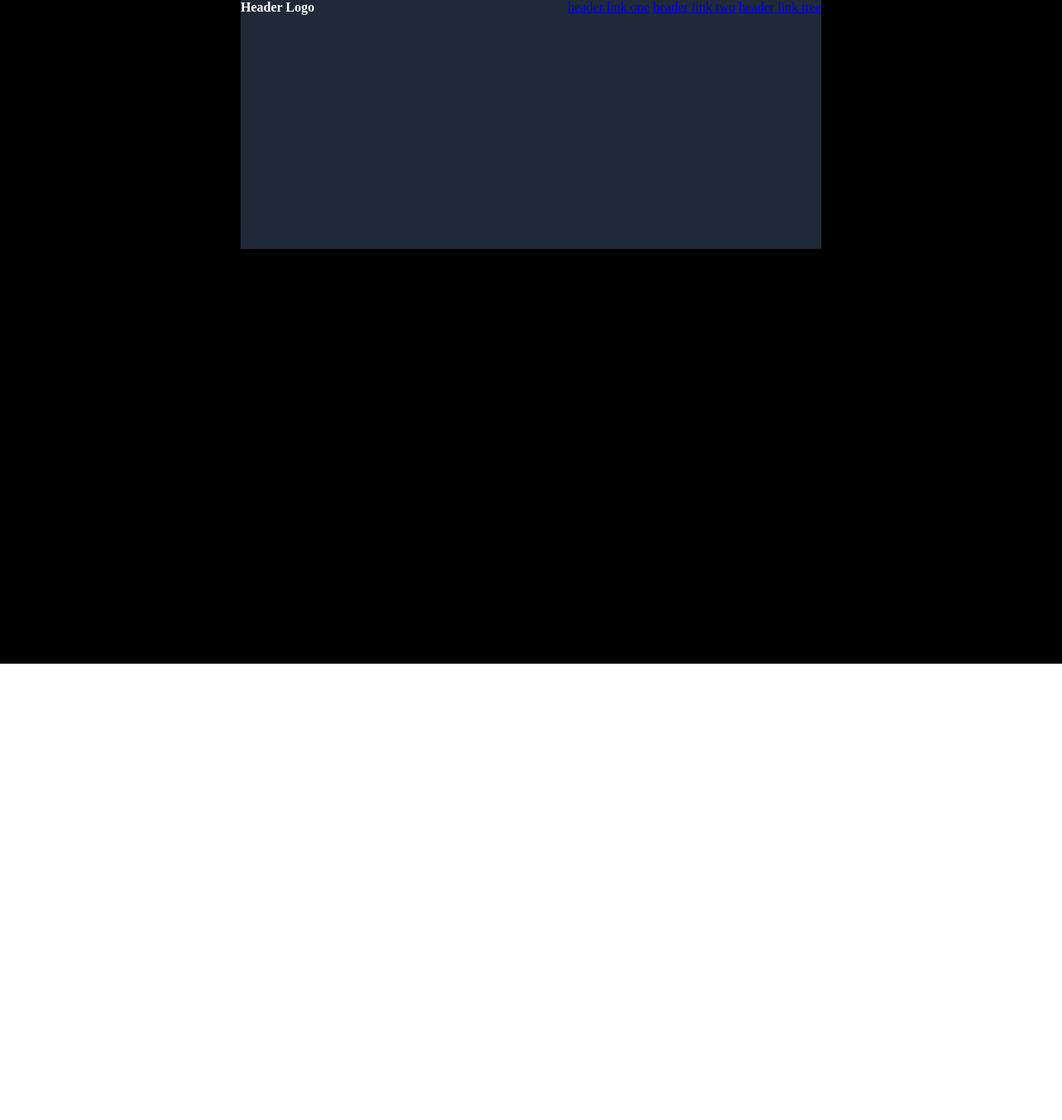
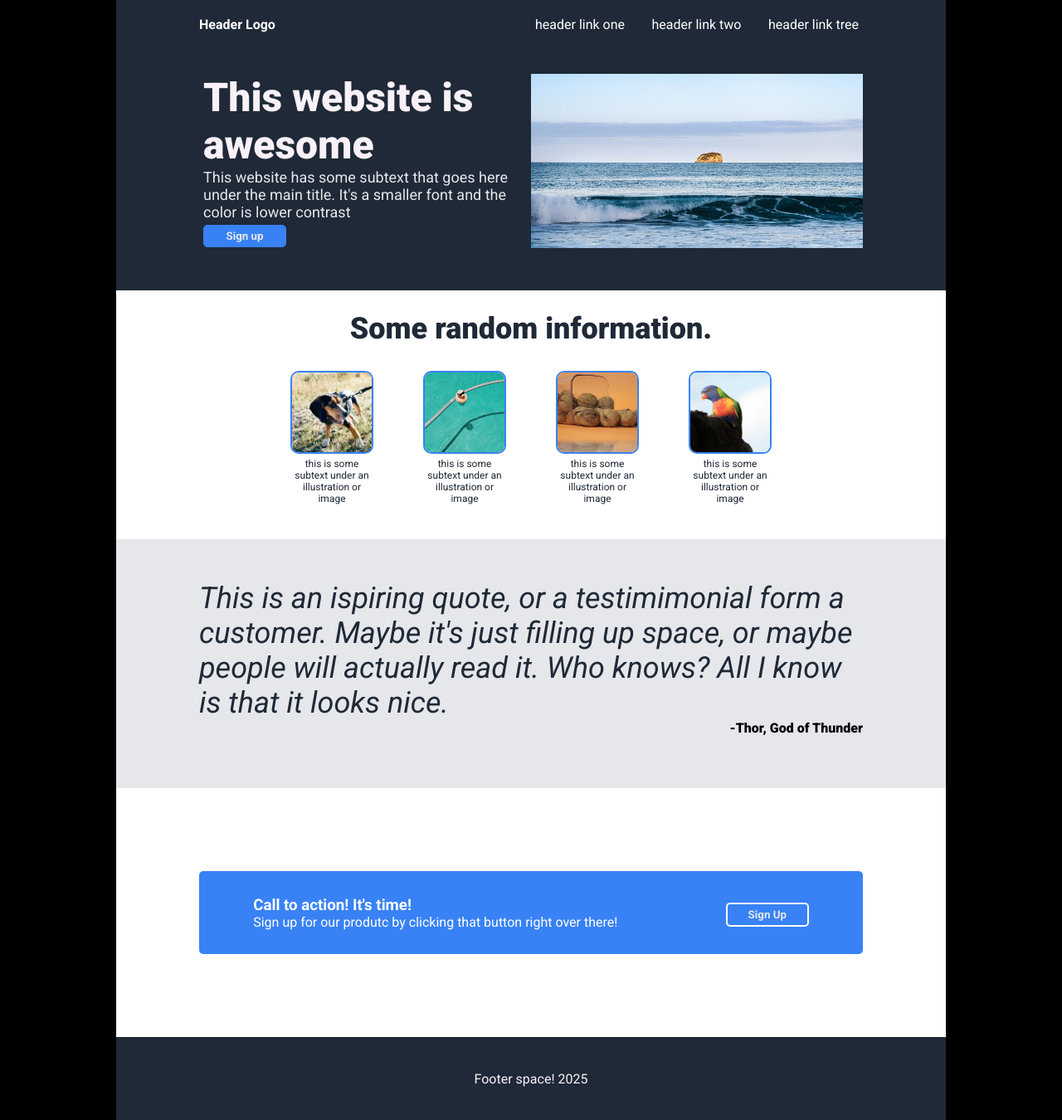
Before and after one commit to jeanmends/lading-page, a plain HTML site: page index.html in a window 1280 px wide. Shown: the whole page at 83% size. Before the commit the page ends 800 px from the top, so only its background shows below. Drawn offline with Linux system fonts and the light colour scheme.

Commit message:
project done

```diff
--- a/index.html
+++ b/index.html
@@ -20,6 +20,42 @@
 
                 </div>
             </div>
+            <div class="hero-main">
+                <div class="hero-main-left">
+                    <h1>This website is awesome</h1>
+                    <p>This website has some subtext that goes here under the main title. It's a smaller font and the color is lower contrast</p>
+                    <button class="buttons">Sign up</button>
+                </div>
+                <div class="hero-main-rigth">
+                   <img src="images/hero.jpg">
+                </div>
+            </div>
+        </div>
+        <div class="information-section">
+           <h3>Some random information.</h3>
+           <div class="information-section-hero">
+            <div class="information-card"><div class="information-card-details"><img src="images/card-1.jpg"></div>this is some subtext under an illustration or image</div>
+            <div class="information-card"><div class="information-card-details"><img src="images/card-2.jpg"></div>this is some subtext under an illustration or image</div>
+            <div class="information-card"><div class="information-card-details"><img src="images/card-3.jpg"></div>this is some subtext under an illustration or image</div>
+            <div class="information-card"><div class="information-card-details"><img src="images/card-4.jpg"></div>this is some subtext under an illustration or image</div>
+           </div>
+        </div>
+        <div class="quote-section">
+            <div class="text-quote"><p>This is an ispiring quote, or a testimimonial form a customer. Maybe it's just filling up space, or maybe people will actually read it. Who knows? All I know is that it looks nice.</p></div>
+            <div class="author-quote">-Thor, God of Thunder</div>
+
+        </div>
+        <div class="section-action">
+            <div class="section-call-to-action">
+                <div class="call-to-action-text">
+                    <h3>Call to action! It's time!</h3>
+                    <p>Sign up for our produtc by clicking that button right over there!</p>
+                </div>
+                <button class="buttons sign-up">Sign Up</button>
+            </div>
+        </div>
+        <div class="footer">
+            Footer space! 2025
         </div>
     </div>
 </body>
--- a/styles/index.css
+++ b/styles/index.css
@@ -1,31 +1,210 @@
+@import url('https://fonts.googleapis.com/css2?family=Roboto:ital,wght@0,100;0,300;0,400;0,500;0,700;0,900;1,100;1,300;1,400;1,500;1,700;1,900&display=swap');
+
 *{
     margin: 0;
     padding: 0;
     box-sizing: border-box;
+    font-family: "Roboto", Arial, Helvetica, sans-serif;
 }
 
 .container{
-    width: 100vw;
+    width: 100%;
     background-color: black;
-    height: 100vh;
     display: flex;
-    justify-content: center;
+    flex-direction: column;
+    justify-content: flex-start;
+    align-items: center;
     color: white;
+    box-sizing: border-box;
 
 }
 
 .top-hero{
     display: flex;
-    flex-direction: row;
+    flex-direction: column;
     background-color: #1F2937;
-    width: 700px;
-    height: 300px;
+    width: 1000px;
+    height: 350px;
+    padding-left: 100px;
+    padding-right: 100px;
+    padding-top: 20px;
+    padding-bottom: 10px;
 }
 
 .top-hero--top{
     display: flex;
     flex-direction: row;
+    flex-wrap: wrap;
     justify-content: space-between;
-    width: 700px;
+}
+
+.header-menu{
+    display: flex;
+    justify-content: space-between;
+    width: 50%;
+    padding-left: 5px;
+    padding-right: 5px;
+}
+
+.header-menu a{
+    color: white;
+    text-decoration: none;
+}
+
+.header-menu a:visited{
+    color: white;
+}
+
+.hero-main{
+    display: flex;
+    flex-direction: row;
+
+    margin-top: 50px;
+}
+.hero-main-left{
+    display: flex;
+    flex-direction: column;
+    width: 50%;
+    padding-left: 5px;
+}
+.hero-main-left h1{
+    font-size: 48px;
+    font-weight: 900;
+    color: #f9f1f8;
+}
+
+.hero-main-left p{
+    font-size: 18px;
+    color: #e5e7eb;
+}
+
+.hero-main-rigth{
+    background-color: red;
+    width: 50%;
+    height: 210px;
+}
+
+.hero-main-rigth img{
+    width: 100%;
+    height: 100%;
+    object-fit: fit;
+}
+
+.information-section{
+    display: flex;
+    flex-direction: column;
+    align-items: center;
+    width: 1000px;
+    background-color: #ffffff;
+    height: 300px;
+    padding-top: 25px;
+}
+.information-section h3{
+    font-size: 36px;
+    font-weight: 900;
+    color: #1F2937;
+}
+
+.information-section-hero{
+
+    display: flex;
+    flex-direction: row;
 
 }
+.buttons{
+    background-color: #3882f6;
+    border: 1px solid #3882f6;
+    width: 100px;
+    padding-top: 5px;
+    padding-bottom: 5px;
+    color: #e5e7eb;
+    border-radius: 5px;
+    font-weight: bolder;
+    margin-top: 5px;
+    cursor: pointer;
+}
+
+.information-card{
+    display: flex;
+    flex-direction: column;
+    width: 100px;
+    margin: 30px;
+    font-size: 12px;
+    color:#1F2937;
+    text-align:center;
+}
+
+.information-card-details{
+    width: 100px;
+    height: 100px;
+    border: 2px solid #3882f6;
+    border-radius: 10px;
+    margin-bottom: 5px;
+
+}
+.information-card-details img{
+    width: 100%;
+    height: 100%;
+    object-fit:cover;
+    border-radius: 8px;
+}
+
+.quote-section{
+    display: flex;
+    flex-direction: column;
+    align-items: center;
+    padding: 50px;
+    padding-bottom: 30px;
+    padding-left: 100px;
+    padding-right: 100px;
+    width: 1000px;
+    height: 300px;
+    background-color: #e5e7eb;
+}
+.text-quote p{
+    font-size: 36px;
+    font-style: italic;
+    color:#1f2937;
+    text-align: left;
+}
+.author-quote{
+    align-self:flex-end;
+    color: #000;
+    font-weight: 900;
+}
+
+.section-action{
+    display: flex;
+    width: 1000px;
+    background-color: #ffffff;
+    height: 300px;
+    padding-left: 100px;
+    padding-right: 100px;
+    justify-content: center;
+    align-items: center;
+}
+
+.section-call-to-action{
+    display: flex;
+    flex-direction: row;
+    justify-content:space-around;
+    align-items: center;
+    width: 100%;
+    height: 100px;
+    background-color: #3882f6;
+    border-radius: 5px;
+}
+
+.sign-up{
+    border: 2px solid #ffffff;
+}
+
+.footer{
+    display: flex;
+    justify-content: center;
+    align-items: center;
+    background-color: #1F2937;
+    width: 1000px;
+    height: 100px;
+    color: #f9f1f8;
+}
```
Also changed, not shown: images/card-1.jpg (added), images/card-2.jpg (added), images/card-3.jpg (added), images/card-4.jpg (added), images/hero.jpg (added).
